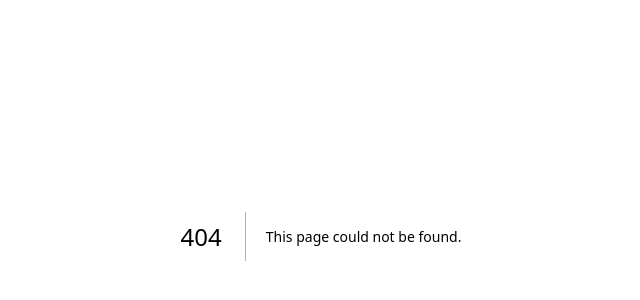
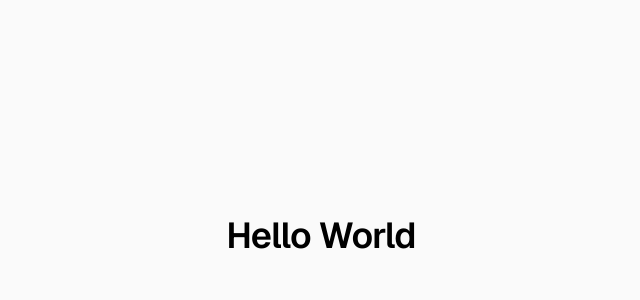
Before and after one commit to matanachaiken/humorproject-demo, a Next.js app: page /hello-world in a window 1280 px wide. Before the commit this address had no page. Shown: the part 164-464 px from the top of the page, without its empty margins (319-959 px from the left). Built offline with nearby package versions, Linux system fonts and the light colour scheme.

Commit message:
hellow world

```diff
--- /dev/null
+++ b/app/hello-world/page.tsx
@@ -0,0 +1,17 @@
+import type { Metadata } from "next";
+
+export const metadata: Metadata = {
+  title: "Hello World",
+};
+
+export default function HelloWorld() {
+  return (
+    <div className="flex flex-1 items-center justify-center bg-zinc-50 font-sans dark:bg-black">
+      <main className="flex w-full max-w-3xl flex-col items-center px-16 py-32">
+        <h1 className="text-4xl font-semibold tracking-tight text-black dark:text-zinc-50">
+          Hello World
+        </h1>
+      </main>
+    </div>
+  );
+}
```
